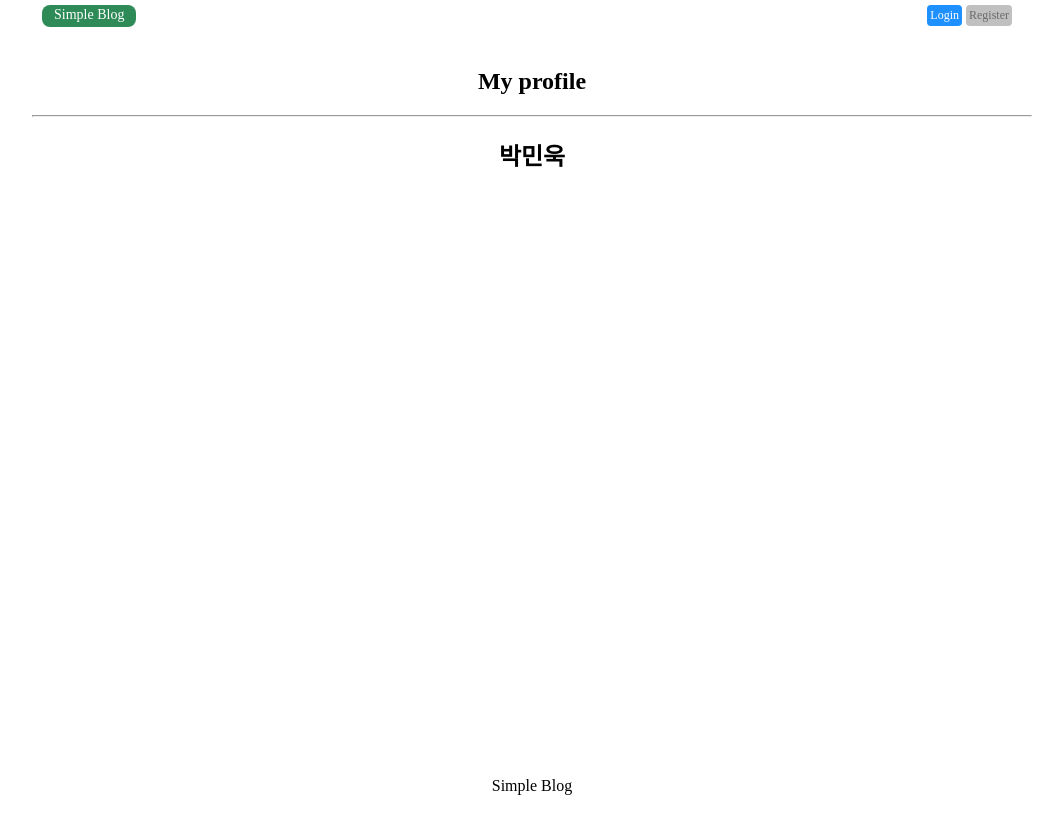
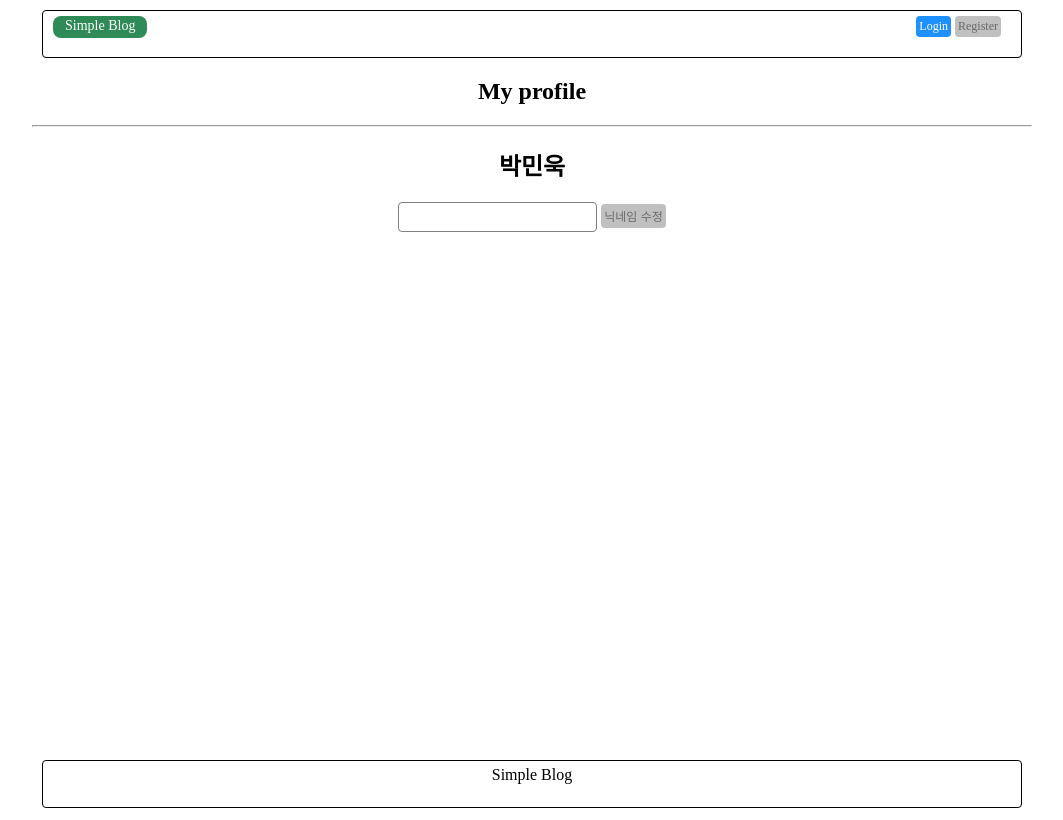
Before and after one commit to minukbak/simpleblog, a website: page views/profile.html in a window 1280 px wide. Shown: the whole page, without its empty margins (108-1171 px from the left). Drawn offline with nearby package versions, Linux system fonts and the light colour scheme; files that its build step writes are made by us from their sources.

Commit message:
프로필 수정

```diff
--- a/public/main.css
+++ b/public/main.css
@@ -22,8 +22,11 @@ body {
 }
 
 .header {
+  border: 1px solid black;
+  border-radius: 4px;
   height: 6%;
   min-height: 35px;
+  margin: 10px;
 }
 
 .right-btn {
@@ -34,7 +37,7 @@ body {
 
 .main {
   width: 100%;
-  height: 88%;
+  height: 84%;
   justify-content: center;
 }
 
@@ -44,7 +47,7 @@ body {
   min-height: 60%;
   padding: 10px;
   margin-left: 10px;
-  margin-top: 40px;
+  margin-top: 10px;
   border: 1px solid black;
   border-radius: 4px;
 }
@@ -70,10 +73,13 @@ body {
 }
 
 .footer {
+  border: 1px solid black;
+  border-radius: 4px;
   height: 6%;
   text-align: center;
   padding: 5px;
   min-height: 30px;
+  margin: 10px;
 }
 
 .profile {
--- a/views/profile.html
+++ b/views/profile.html
@@ -4,5 +4,11 @@
 <div class="profile">
   <h2>My profile</h2><hr>
   <h2>박민욱</h2>
+  <h2>{{user.nick}}</h2>
+
+  <form id="profile-form" action="/user/profile" method="post" >
+    <input type="text" name="nick">
+    <button id="gray-btn" class="btn">닉네임 수정</button>
+  </form>
 </div>
 {% endblock %}
```
Also changed, not shown: routes/user.js (+11 -1 lines), views/main.html (+1 -0 lines), uploads/penguin1611674991557.jpg (added).
